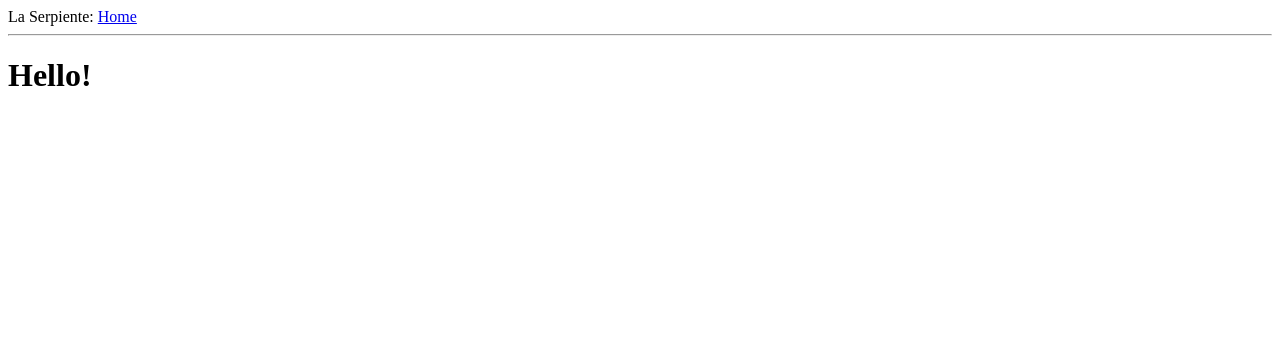
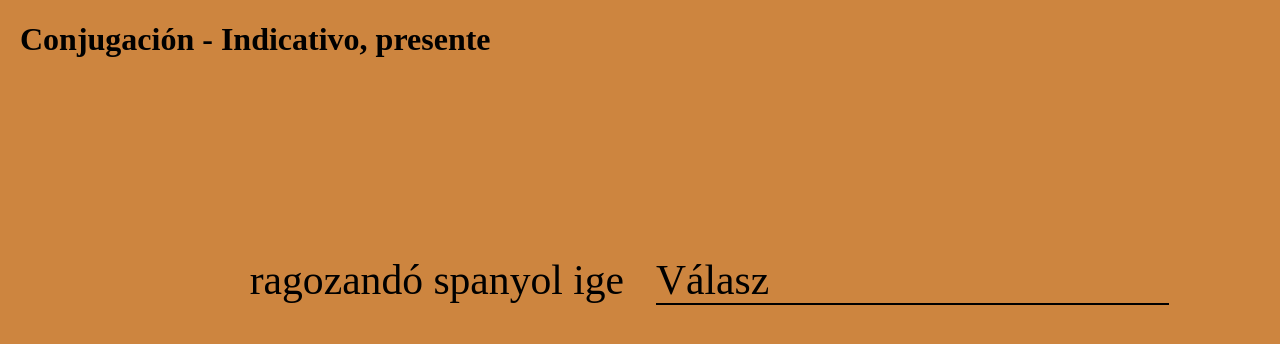
Before and after one commit to fabatka/laserpiente, a Flask app: page / in a window 1280 px wide. Shown: the top 344 px of the page. Run offline with Flask 2, Linux system fonts and the light colour scheme.

Commit message:
Create first quiz page fe; remove header from base.html, add link block

```diff
--- /dev/null
+++ b/app/static/css/quizpage.css
@@ -0,0 +1,116 @@
+body {
+    margin: 0;
+    background-color: peru;
+}
+
+
+.quizbox {
+    /*width: 100%;*/
+    /*height: 100%;*/
+    position: absolute;
+    bottom: 0;
+    top: 0;
+    left: 0;
+    right: 0;
+    font-size: 2.6rem;
+}
+
+.quizbox h1 {
+    padding: 0 20px;
+    font-size: 2rem;
+}
+
+.quizbox-question {
+    position: relative;
+    float: left;
+    width: 50%;
+    height: 50%;
+}
+
+.quizbox-answer {
+    position: relative;
+    float: right;
+    width: 50%;
+    height: 50%;
+}
+
+.conj-question {
+    color: black;
+    /*font-family: 'Poppins', sans-serif;*/
+    position: absolute;
+    right: 0;
+    text-align: right;
+    top: 50%;
+    transform: translateY(-50%);
+    padding: 0 1rem 0 0;
+}
+
+
+/* The form css is from https://codepen.io/lucasyem/pen/ZEEYKdj*/
+.quizbox .form__group {
+    color: black;
+    position: absolute;
+    left: 0;
+    text-align: left;
+    top: 50%;
+    transform: translateY(-50%);
+    padding: 25px 0 25px 1rem;
+}
+
+.form__field {
+    font-family: inherit;
+    border: 0;
+    border-bottom: 2px solid #000000;
+    outline: 0;
+    font-size: 2.6rem;
+    color: #000000;
+    padding: 0 0 0 0;
+    background: transparent;
+    transition: border-color 0.2s;
+}
+
+.form__field::placeholder {
+    color: transparent;
+}
+
+.form__label {
+    position: absolute;
+    top: 0;
+    display: block;
+    transition: 0.2s;
+    font-size: 1.5rem;
+    color: #000000;
+}
+
+.form__field:focus {
+    border-image: linear-gradient(to right, #990709, #efce0d);
+    border-image-slice: 1;
+}
+
+.form__field:placeholder-shown ~ .form__label {
+    font-size: 2.6rem;
+    cursor: text;
+    position: absolute;
+    left: 0;
+    text-align: left;
+    top: 50%;
+    transform: translateY(-50%);
+    padding: 0 0 0 1rem;
+}
+
+.form__field:focus ~ .form__label {
+    position: absolute;
+    top: 0px;
+    display: block;
+    transition: 0.2s;
+    font-size: 1.5rem;
+    color: #000000;
+}
+
+/* reset input */
+.form__field:required, .form__field:invalid {
+    box-shadow: none;
+}
+
+
+/*End of form css*/
--- a/app/templates/base.html
+++ b/app/templates/base.html
@@ -3,13 +3,9 @@
 <head>
     <meta charset="UTF-8">
     <title>La Serpiente</title>
+    {% block link %}{% endblock %}
 </head>
 <body>
-<div>
-    La Serpiente:
-    <a href={{ url_for('main.home') }}>Home</a>
-</div>
-<hr>
 {% block content %}{% endblock %}
 </body>
 </html>
--- a/app/templates/home.html
+++ b/app/templates/home.html
@@ -1,5 +1,22 @@
 {% extends "base.html" %}
 
+{% block link %}
+    <link rel="stylesheet" type="text/css" href="{{ url_for('static', filename='css/quizpage.css') }}">
+{% endblock %}
+
 {% block content %}
-<h1>Hello!</h1>
+    <div class="quizbox">
+        <h1>Conjugación - Indicativo, presente</h1>
+        <div class="quizbox-question">
+            <div class="conj-question">ragozandó spanyol ige</div>
+        </div>
+        <div class="quizbox-answer">
+            <div class="form__group">
+                <input type="text" class="form__field" placeholder="" name="answer_input" id="answer" required/>
+                <label for="answer" class="form__label">Válasz</label>
+            </div>
+        </div>
+        <div class="quizbox-result">
+        </div>
+    </div>
 {% endblock %}
```
